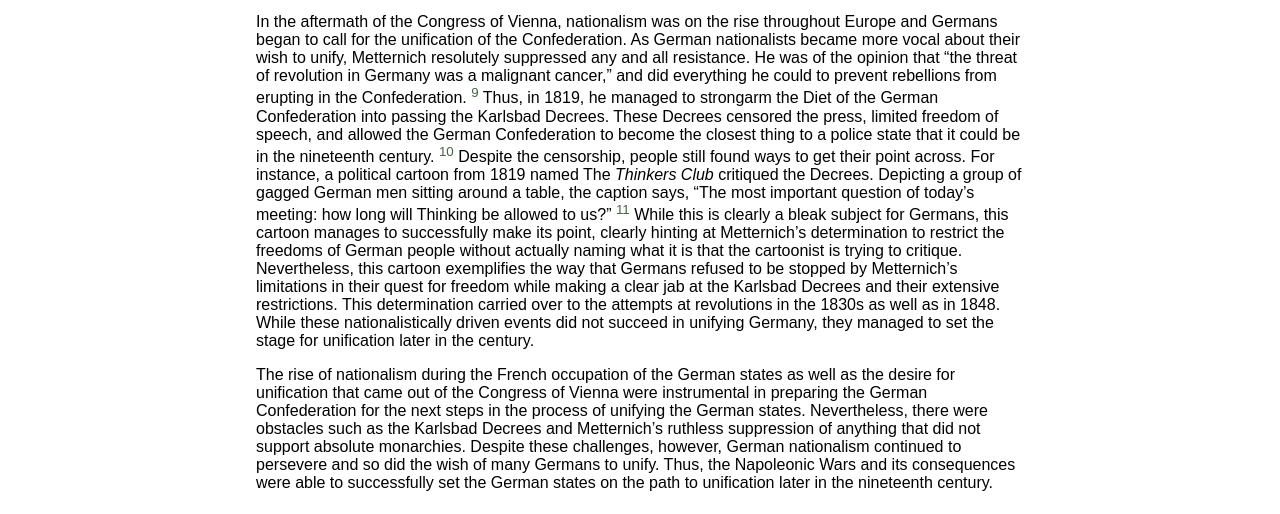
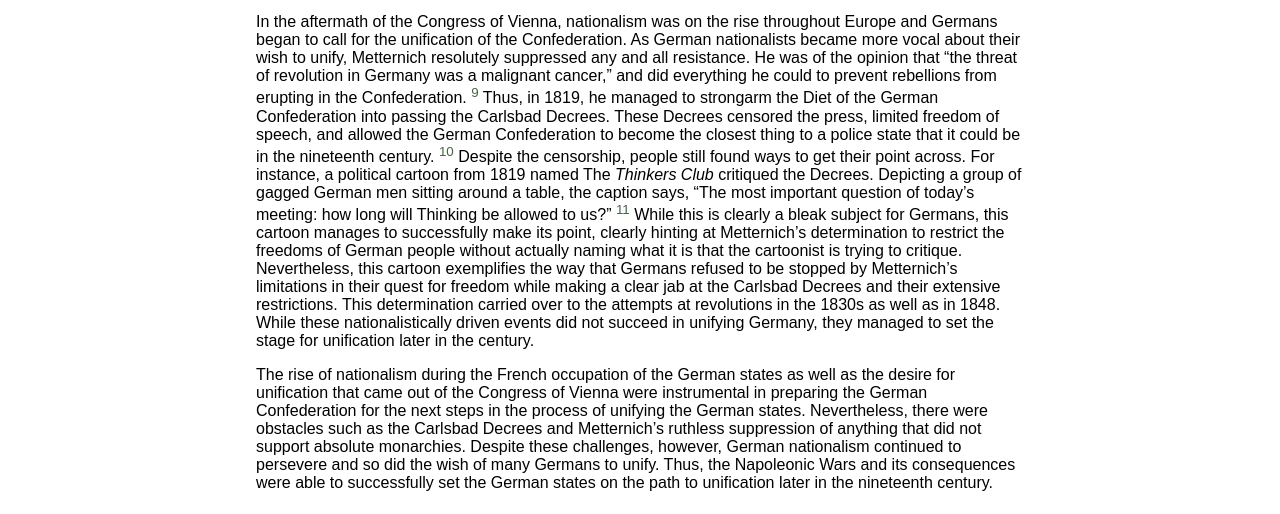
Before and after one commit to LucasOM-XeThey/OliveiraMelo-Lucas-EUH3205, a Jekyll site: the page built from 002_analysis.md, in a window 1280 px wide and 900 px high, scrolled down 885 px. Shown: the part 170-684 px from the top of the window. Built offline with Jekyll 4.4.1, drawn with Linux system fonts in a browser that asks for light colours.

Commit message:
Update 002_analysis.md

```diff
--- a/002_analysis.md
+++ b/002_analysis.md
@@ -36,18 +36,18 @@ Nevertheless, the rise of nationalism was becoming a concern for rulers such as
 In the aftermath of the Congress of Vienna, nationalism was on the rise throughout Europe and Germans began to call for the unification of the Confederation.
 As German nationalists became more vocal about their wish to unify, Metternich resolutely suppressed any and all resistance.
 He was of the opinion that “the threat of revolution in Germany was a malignant cancer,” and did everything he could to prevent rebellions from erupting in the Confederation. [^9]
-Thus, in 1819, he managed to strongarm the Diet of the German Confederation into passing the Karlsbad Decrees.
+Thus, in 1819, he managed to strongarm the Diet of the German Confederation into passing the Carlsbad Decrees.
 These Decrees censored the press, limited freedom of speech, and allowed the German Confederation to become the closest thing to a police state that it could be in the nineteenth century. [^10]
 Despite the censorship, people still found ways to get their point across.
 For instance, a political cartoon from 1819 named The *Thinkers Club* critiqued the Decrees.
 Depicting a group of gagged German men sitting around a table, the caption says, “The most important question of today’s meeting: how long will Thinking be allowed to us?” [^11]
 While this is clearly a bleak subject for Germans, this cartoon manages to successfully make its point, clearly hinting at Metternich’s determination to restrict the freedoms of German people without actually naming what it is that the cartoonist is trying to critique.
-Nevertheless, this cartoon exemplifies the way that Germans refused to be stopped by Metternich’s limitations in their quest for freedom while making a clear jab at the Karlsbad Decrees and their extensive restrictions.
+Nevertheless, this cartoon exemplifies the way that Germans refused to be stopped by Metternich’s limitations in their quest for freedom while making a clear jab at the Carlsbad Decrees and their extensive restrictions.
 This determination carried over to the attempts at revolutions in the 1830s as well as in 1848.
 While these nationalistically driven events did not succeed in unifying Germany, they managed to set the stage for unification later in the century.
 
 The rise of nationalism during the French occupation of the German states as well as the desire for unification that came out of the Congress of Vienna were instrumental in preparing the German Confederation for the next steps in the process of unifying the German states.
-Nevertheless, there were obstacles such as the Karlsbad Decrees and Metternich’s ruthless suppression of anything that did not support absolute monarchies.
+Nevertheless, there were obstacles such as the Carlsbad Decrees and Metternich’s ruthless suppression of anything that did not support absolute monarchies.
 Despite these challenges, however, German nationalism continued to persevere and so did the wish of many Germans to unify.
 Thus, the Napoleonic Wars and its consequences were able to successfully set the German states on the path to unification later in the nineteenth century.
 
```
